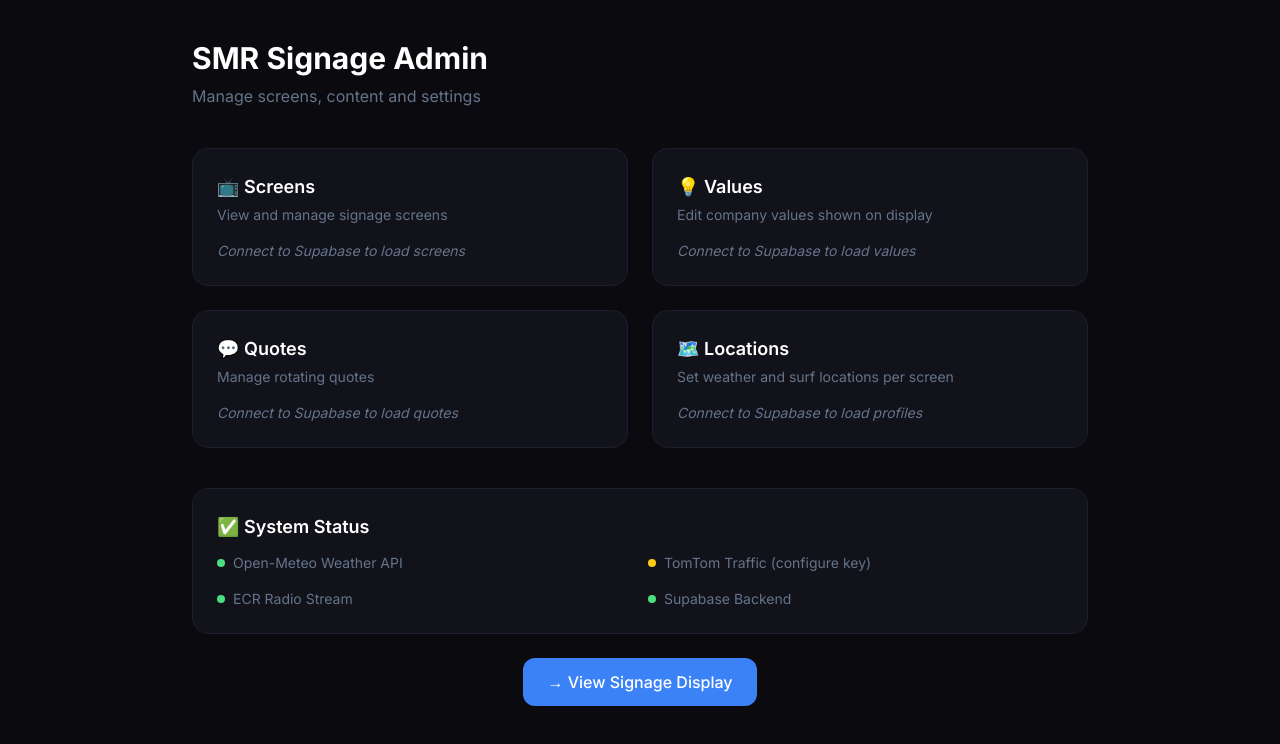
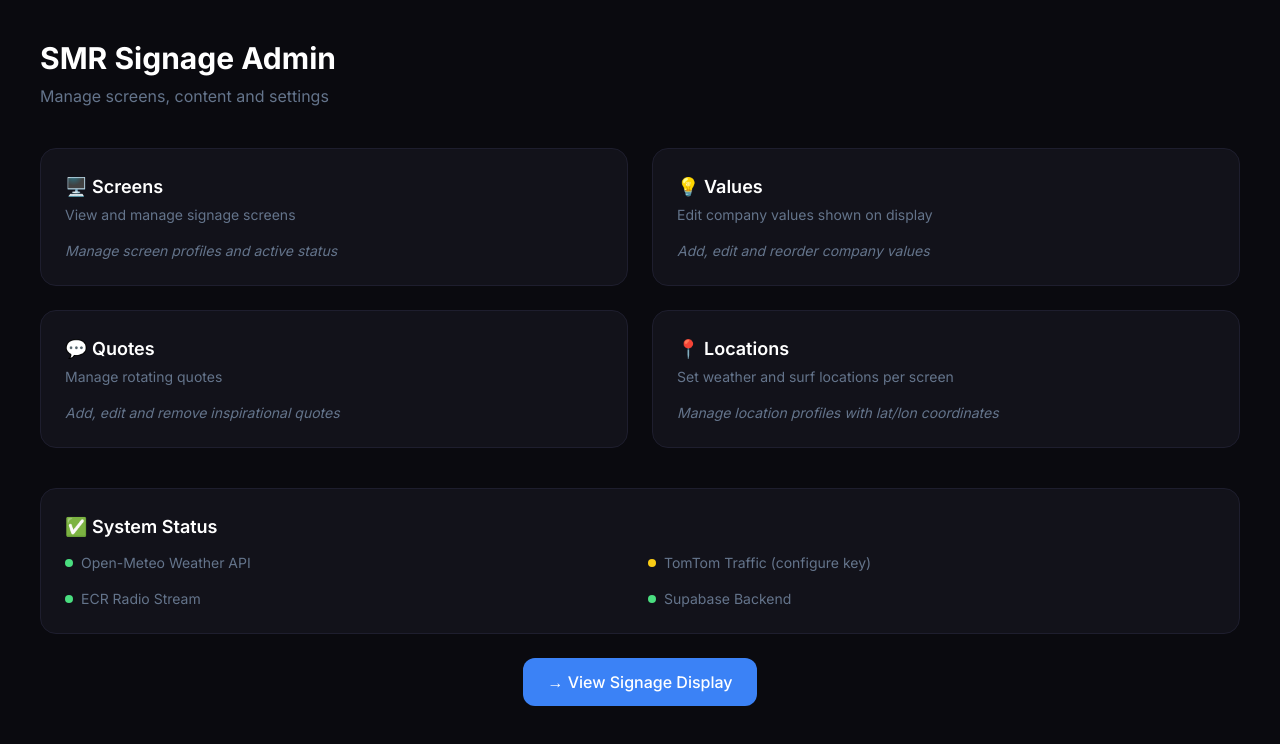
Before and after one commit to smart-meeting-rooms/smr-signage, a Next.js app: page /admin in a window 1280 px wide. Shown: the top 744 px of the page. Built offline with nearby package versions, Linux system fonts and the light colour scheme.

Commit message:
Update admin page with navigation links to sub-pages
Updated links and descriptions for various admin sections to improve clarity.

```diff
--- a/app/admin/page.tsx
+++ b/app/admin/page.tsx
@@ -1,36 +1,36 @@
 export default function AdminPage() {
   return (
     <div className="min-h-screen bg-[#0a0a0f] text-[#e2e8f0] p-10">
-      <div className="max-w-4xl mx-auto">
+      <div className="max-w-w-4xl mx-auto">
         <div className="mb-10">
           <h1 className="text-3xl font-bold text-white">SMR Signage Admin</h1>
           <p className="text-[#64748b] mt-2">Manage screens, content and settings</p>
         </div>
 
         <div className="grid grid-cols-1 md:grid-cols-2 gap-6">
-          <div className="bg-[#12121a] border border-[#1e1e2e] rounded-2xl p-6">
-            <h2 className="text-lg font-semibold text-white mb-1">📺 Screens</h2>
+          <a href="/admin/screens" className="bg-[#12121a] border border-[#1e1e2e] rounded-2xl p-6 hover:border-blue-500 transition-colors block">
+            <h2 className="text-lg font-semibold text-white mb-1">🖥️ Screens</h2>
             <p className="text-[#64748b] text-sm mb-4">View and manage signage screens</p>
-            <div className="text-[#64748b] text-sm italic">Connect to Supabase to load screens</div>
-          </div>
+            <div className="text-[#64748b] text-sm italic">Manage screen profiles and active status</div>
+          </a>
 
-          <div className="bg-[#12121a] border border-[#1e1e2e] rounded-2xl p-6">
+          <a href="/admin/values" className="bg-[#12121a] border border-[#1e1e2e] rounded-2xl p-6 hover:border-blue-500 transition-colors block">
             <h2 className="text-lg font-semibold text-white mb-1">💡 Values</h2>
             <p className="text-[#64748b] text-sm mb-4">Edit company values shown on display</p>
-            <div className="text-[#64748b] text-sm italic">Connect to Supabase to load values</div>
-          </div>
+            <div className="text-[#64748b] text-sm italic">Add, edit and reorder company values</div>
+          </a>
 
-          <div className="bg-[#12121a] border border-[#1e1e2e] rounded-2xl p-6">
+          <a href="/admin/quotes" className="bg-[#12121a] border border-[#1e1e2e] rounded-2xl p-6 hover:border-blue-500 transition-colors block">
             <h2 className="text-lg font-semibold text-white mb-1">💬 Quotes</h2>
             <p className="text-[#64748b] text-sm mb-4">Manage rotating quotes</p>
-            <div className="text-[#64748b] text-sm italic">Connect to Supabase to load quotes</div>
-          </div>
+            <div className="text-[#64748b] text-sm italic">Add, edit and remove inspirational quotes</div>
+          </a>
 
-          <div className="bg-[#12121a] border border-[#1e1e2e] rounded-2xl p-6">
-            <h2 className="text-lg font-semibold text-white mb-1">🗺️ Locations</h2>
+          <a href="/admin/locations" className="bg-[#12121a] border border-[#1e1e2e] rounded-2xl p-6 hover:border-blue-500 transition-colors block">
+            <h2 className="text-lg font-semibold text-white mb-1">📍 Locations</h2>
             <p className="text-[#64748b] text-sm mb-4">Set weather and surf locations per screen</p>
-            <div className="text-[#64748b] text-sm italic">Connect to Supabase to load profiles</div>
-          </div>
+            <div className="text-[#64748b] text-sm italic">Manage location profiles with lat/lon coordinates</div>
+          </a>
         </div>
 
         <div className="mt-10 bg-[#12121a] border border-[#1e1e2e] rounded-2xl p-6">
```
